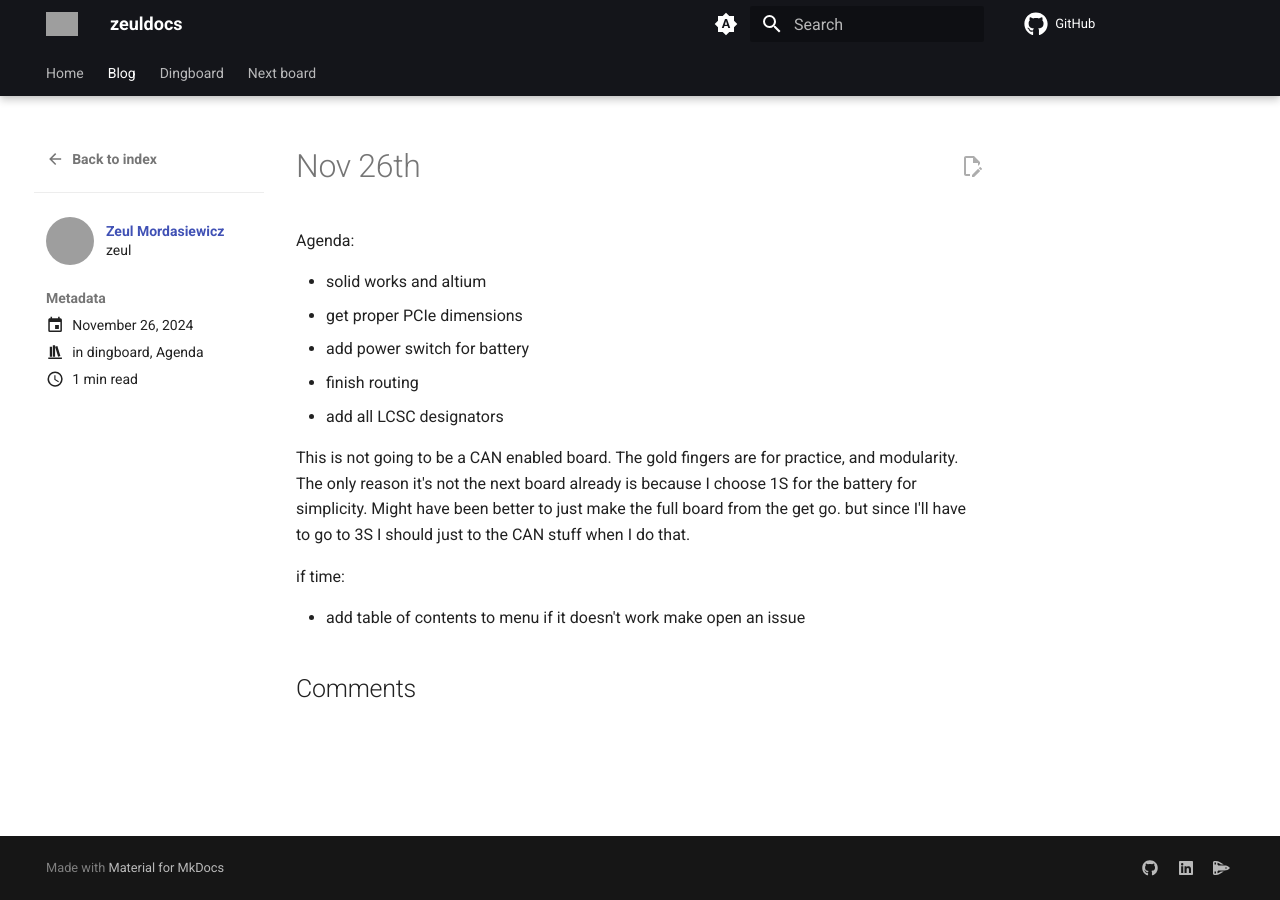
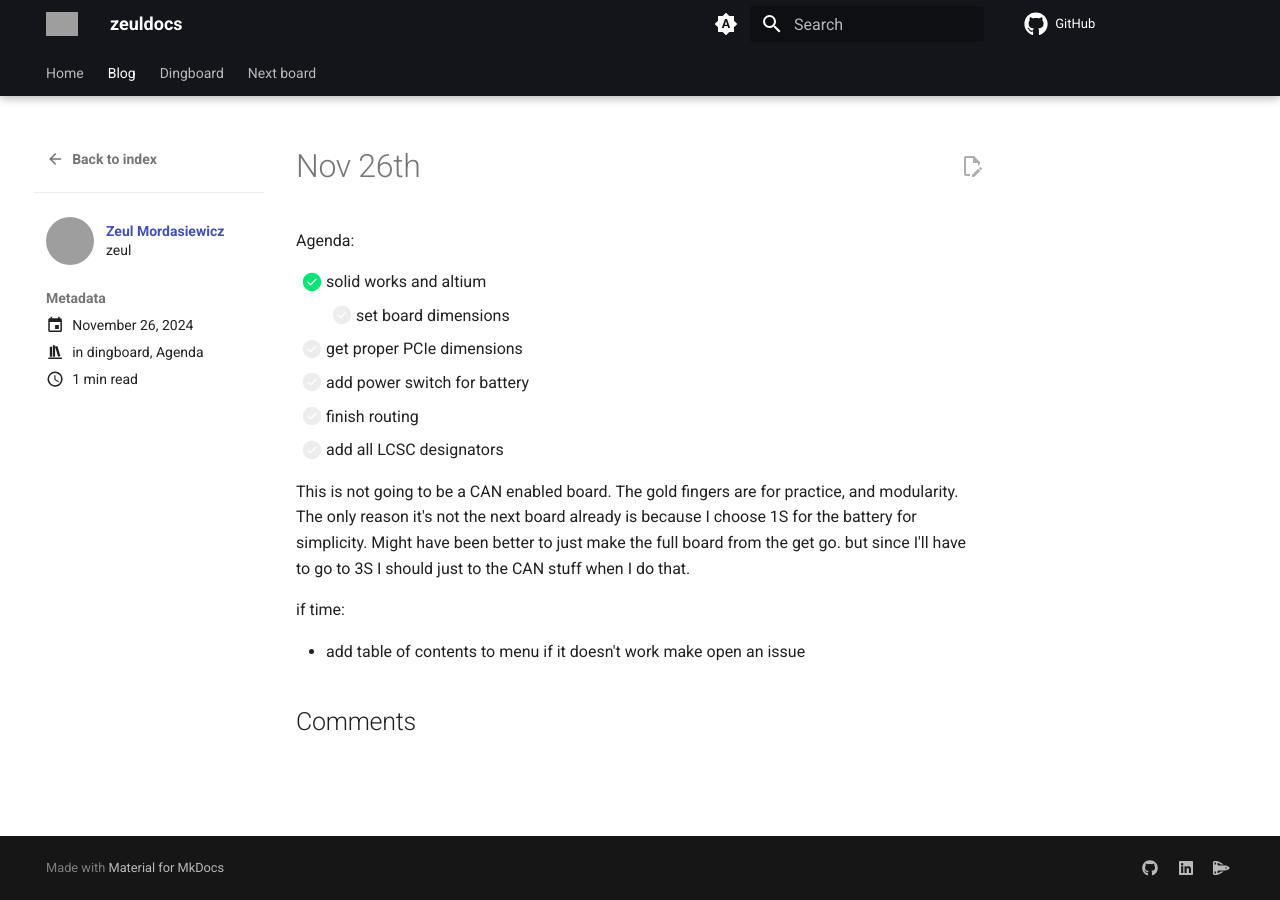
Before and after one commit to sonicavionics/sonicavionics.com, an MkDocs documentation site: the page built from docs/blog/posts/2024/november/26.md, in a window 1280 px wide. Built offline with MkDocs 1.6.1 and Material for MkDocs 9.7.7, drawn with Linux system fonts in a browser that asks for light colours; comment, search, counter and statistics services are not loaded; grey boxes are pictures that could not be loaded.

Commit message:
update blog posts

```diff
--- a/docs/blog/posts/2024/november/26.md
+++ b/docs/blog/posts/2024/november/26.md
@@ -11,11 +11,12 @@ categories:
 
 Agenda:
 
-- solid works and altium
-- get proper PCIe dimensions
-- add power switch for battery
-- finish routing
-- add all LCSC designators
+- [x] solid works and altium
+    - [ ] set board dimensions
+- [ ] get proper PCIe dimensions
+- [ ] add power switch for battery
+- [ ] finish routing
+- [ ] add all LCSC designators
 
 This is not going to be a CAN enabled board. The gold fingers are for practice, and modularity. The only reason it's not the next board already is because I choose 1S for the battery for simplicity. Might have been better to just make the full board from the get go. but since I'll have to go to 3S I should just to the CAN stuff when I do that.
 
```
Also changed, not shown: docs/blog/posts/2024/november/altiumcomplaints.md (+8 -0 lines).
